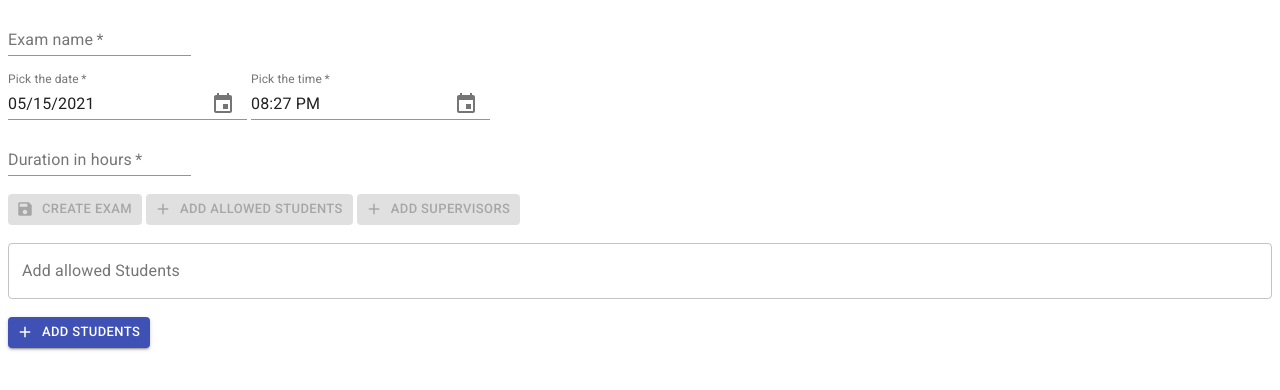
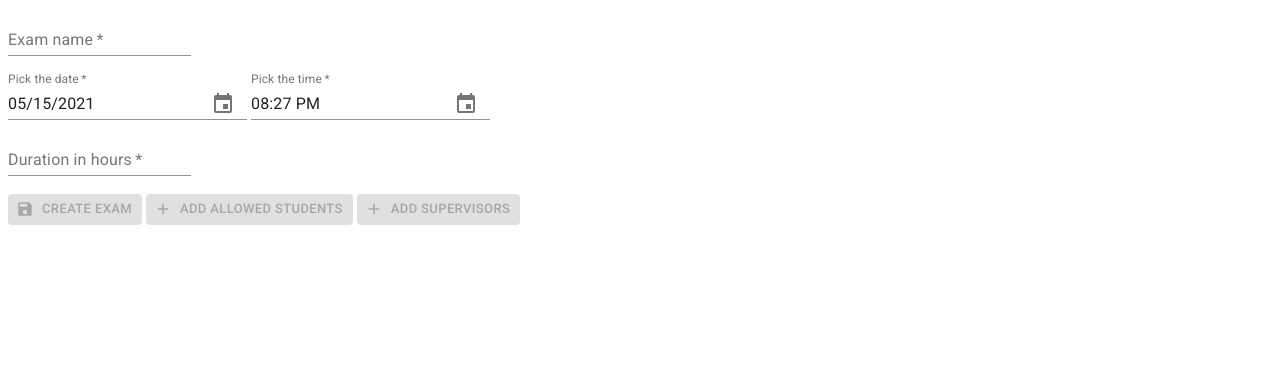
Before and after one commit to Ramzy98/examiner, a React (Create React App) app: page / in a window 1280 px wide. Shown: the top 390 px of the page. Built offline with nearby package versions, Linux system fonts and the light colour scheme.

Commit message:
Update App.js

```diff
--- a/src/App.js
+++ b/src/App.js
@@ -1,12 +1,10 @@
 import React, { Component } from "react";
-import AddStudent from "./AddStudent";
 import CreateExam from "./CreateExam";
 export default class App extends Component {
   render() {
     return (
       <div>
         <CreateExam />
-        <AddStudent />
       </div>
     );
   }
```
